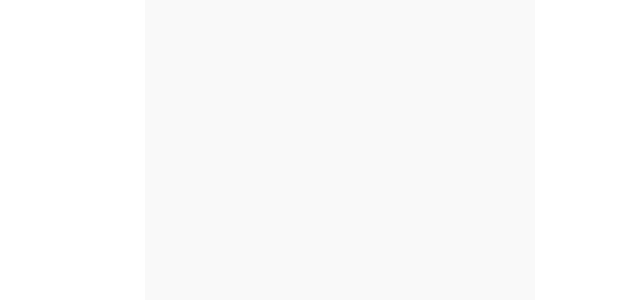
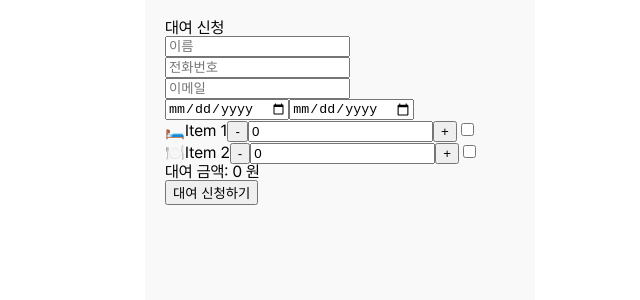
Before and after one commit to s-uxun/BorrowTrip, a React (Create React App) app: page /order in a window 1280 px wide. Shown: the top 300 px of the page, without its empty margins (300-940 px from the left). Built offline with nearby package versions, Linux system fonts and the light colour scheme.

Commit message:
Feat: 오더 페이지 기본틀 완성 및 컴포넌트 파일 추가

```diff
--- /dev/null
+++ b/src/components/Confirm.jsx
@@ -0,0 +1,25 @@
+import React from "react";
+
+const Confirm = ({ userData, selectedItems, onCancel, onConfirm }) => {
+  return (
+    <div className="modal">
+      <p>이름: {userData.name}</p>
+      <p>전화번호: {userData.phoneNumber}</p>
+      <p>이메일: {userData.email}</p>
+      <p>대여 물품:</p>
+      <ul>
+        {selectedItems.map((item) => (
+          <li key={item.id}>
+            {item.name} {item.quantity}
+          </li>
+        ))}
+      </ul>
+      <p>기간: {userData.startDate} ~ {userData.endDate}</p>
+      <p>위 사용자 정보를 확인하셨나요?</p>
+      <button onClick={onCancel}>취소</button>
+      <button onClick={onConfirm}>확인</button>
+    </div>
+  );
+};
+
+export default Confirm;
--- /dev/null
+++ b/src/components/Detail.jsx
@@ -0,0 +1,15 @@
+import React from "react";
+
+const Detail = ({ item, onClose }) => {
+  return (
+    <div className="modal">
+      <img src={item.img} alt={item.name} />
+      <h2>{item.name}</h2>
+      <p>{item.text}</p>
+      <p>{item.price} 원</p>
+      <button onClick={onClose}>닫기</button>
+    </div>
+  );
+};
+
+export default Detail;
--- a/src/pages/OrderPage.jsx
+++ b/src/pages/OrderPage.jsx
@@ -1,8 +1,146 @@
 import React, { useState, useEffect, useRef } from "react";
 import styled from "styled-components";
 import { useNavigate } from "react-router-dom";
+import useItemStore from "../stores/ItemStore";
+import Detail from "../components/Detail";
+import Confirm from "../components/Confirm";
+import axios from "axios";
+
 
 const OrderPage = () => {
+  const items = useItemStore((state) => state.items);
+  const updateItemQuantity = useItemStore((state) => state.updateItemQuantity);
+  const [selectedItems, setSelectedItems] = useState({});
+  const [showDetail, setShowDetail] = useState(null);
+  const [showConfirm, setShowConfirm] = useState(false);
+  const [userData, setUserData] = useState({
+    name: "",
+    phoneNumber: "",
+    email: "",
+    startDate: "",
+    endDate: "",
+  });
+
+  const navigate = useNavigate();
+
+  const handleSelectItem = (id) => {
+    setSelectedItems((prev) => ({
+      ...prev,
+      [id]: !prev[id],
+    }));
+  };
+
+  const handleQuantityChange = (id, quantity) => {
+    updateItemQuantity(id, quantity);
+  };
+
+  const handleSubmit = async () => {
+    setShowConfirm(true);
+  };
+
+  const confirmSubmit = async () => {
+    const orderData = {
+      userName: userData.name,
+      phoneNumber: userData.phoneNumber,
+      email: userData.email,
+      startDate: userData.startDate,
+      finishDate: userData.endDate,
+      items: Object.keys(selectedItems).reduce((acc, id) => {
+        if (selectedItems[id]) {
+          const item = items.find((item) => item.id === id);
+          acc[id] = item.quantity || 0;
+        }
+        return acc;
+      }, {}),
+    };
+
+    try {
+      const response = await axios.post(
+        `${process.env.REACT_APP_SERVER_PORT}/url`,
+        orderData,
+        {
+          headers: {
+            Authorization: `Bearer ${localStorage.getItem("accessToken")}`,
+          },
+        }
+      );
+      navigate("/list");
+    } catch (error) {
+      console.error("Order submission failed:", error);
+    }
+  };
+
+  const totalAmount = items.reduce((total, item) => {
+    if (selectedItems[item.id]) {
+      return total + item.price * (item.quantity || 0);
+    }
+    return total;
+  }, 0);
+
+  return (
+    <div>
+      <h1>대여 신청</h1>
+      <input
+        type="text"
+        placeholder="이름"
+        value={userData.name}
+        onChange={(e) => setUserData({ ...userData, name: e.target.value })}
+      />
+      <input
+        type="text"
+        placeholder="전화번호"
+        value={userData.phoneNumber}
+        onChange={(e) => setUserData({ ...userData, phoneNumber: e.target.value })}
+      />
+      <input
+        type="email"
+        placeholder="이메일"
+        value={userData.email}
+        onChange={(e) => setUserData({ ...userData, email: e.target.value })}
+      />
+      <div>
+        <input
+          type="date"
+          value={userData.startDate}
+          onChange={(e) => setUserData({ ...userData, startDate: e.target.value })}
+        />
+        <input
+          type="date"
+          value={userData.endDate}
+          onChange={(e) => setUserData({ ...userData, endDate: e.target.value })}
+        />
+      </div>
+      {items.map((item) => (
+        <div key={item.id} onClick={() => setShowDetail(item)}>
+          <span>{item.icon}</span>
+          <span>{item.name}</span>
+          <button onClick={() => handleQuantityChange(item.id, item.quantity - 1)}>-</button>
+          <input
+            type="number"
+            value={item.quantity || 0}
+            onChange={(e) => handleQuantityChange(item.id, +e.target.value)}
+          />
+          <button onClick={() => handleQuantityChange(item.id, item.quantity + 1)}>+</button>
+          <input
+            type="checkbox"
+            checked={!!selectedItems[item.id]}
+            onChange={() => handleSelectItem(item.id)}
+          />
+        </div>
+      ))}
+      <div>대여 금액: {totalAmount} 원</div>
+      <button onClick={handleSubmit}>대여 신청하기</button>
+      {showDetail && <Detail item={showDetail} onClose={() => setShowDetail(null)} />}
+      {showConfirm && (
+        <Confirm
+          userData={userData}
+          selectedItems={items.filter((item) => selectedItems[item.id])}
+          onCancel={() => setShowConfirm(false)}
+          onConfirm={confirmSubmit}
+        />
+      )}
+    </div>
+  );
 };
 
 export default OrderPage;
--- a/src/stores/ItemStore.js
+++ b/src/stores/ItemStore.js
@@ -0,0 +1,16 @@
+import { create } from "zustand";
+
+const useItemStore = create((set) => ({
+  items: [
+    { id: "item_1", name: "Item 1", icon: "🛏️", img: "/path/to/img1", text: "Item 1 Description", price: 100000 },
+    { id: "item_2", name: "Item 2", icon: "🍽️", img: "/path/to/img2", text: "Item 2 Description", price: 200000 },
+    // ... 10 more items
+  ],
+  updateItemQuantity: (id, quantity) =>
+    set((state) => ({
+      items: state.items.map((item) =>
+        item.id === id ? { ...item, quantity } : item
+      ),
+    })),
+}));
+export default useItemStore;
```
Also changed, not shown: package.json (+15 -1 lines), 1 other file (tests, documents, lock files or other folders).
